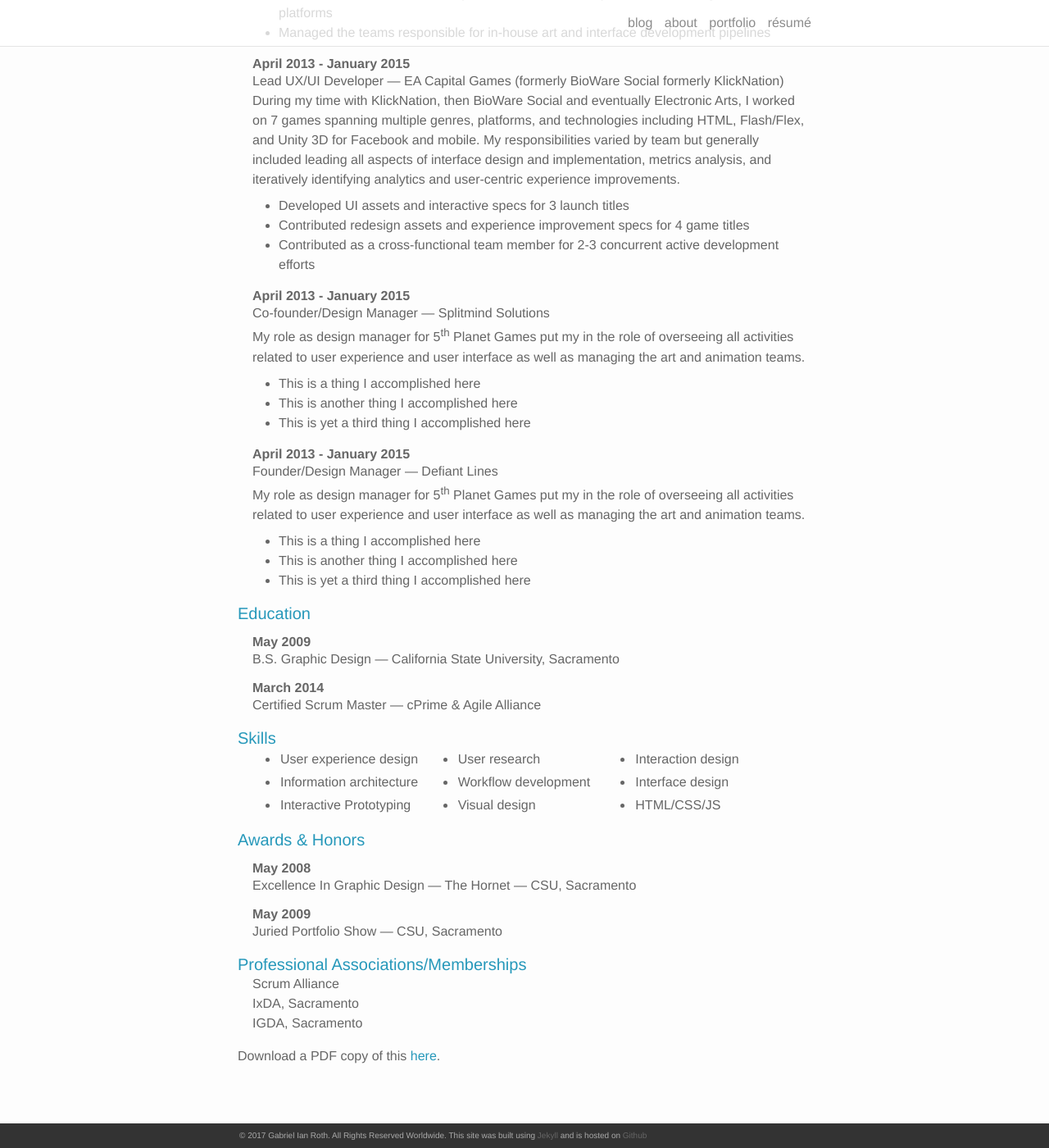
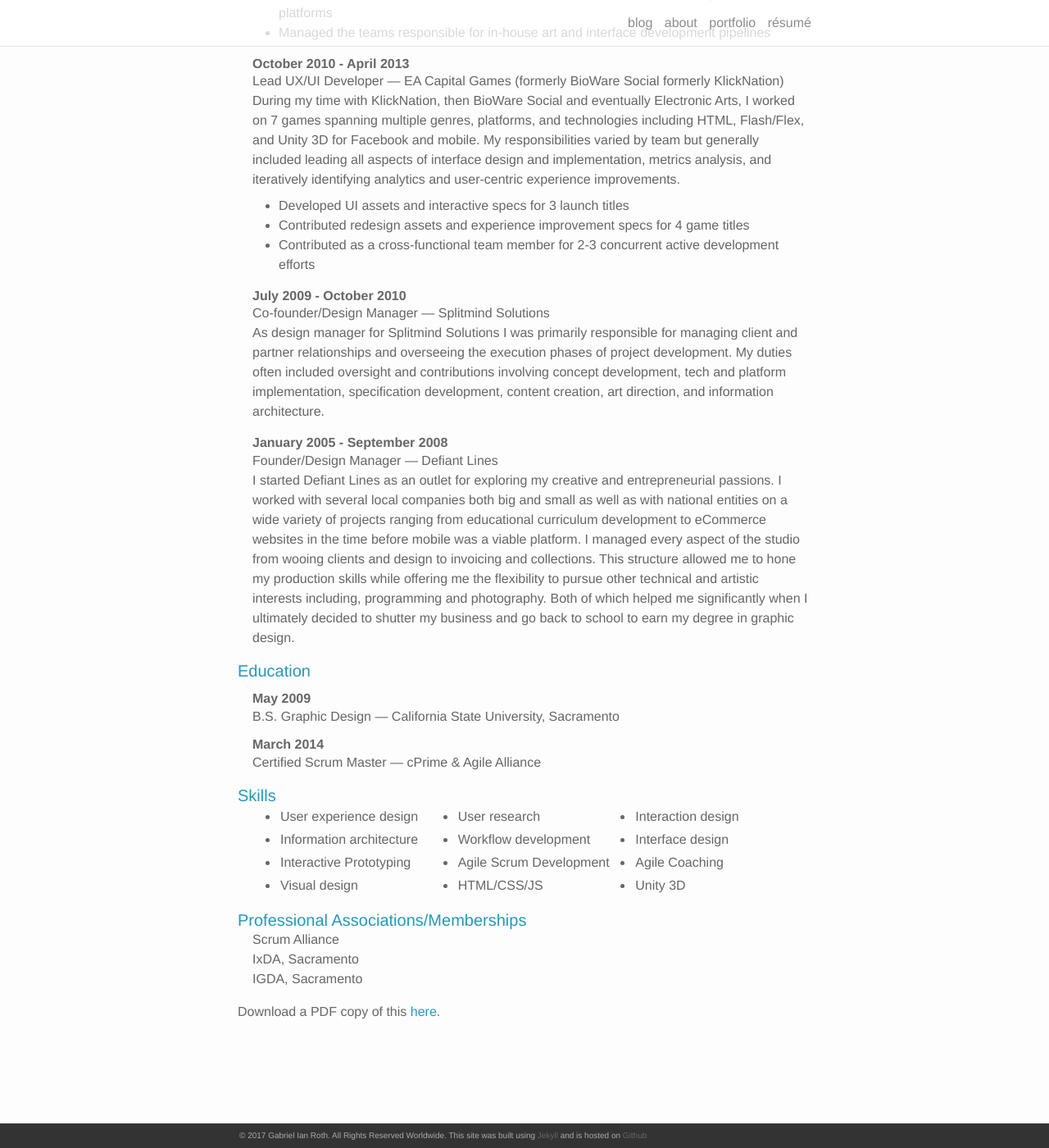
Before and after one commit to ConceptKreator/GabrielIan, a Jekyll site: the page built from resume.md, in a window 1280 px wide and 1400 px high, scrolled down 1227 px. Shown: the whole window at 82% size. Built offline with Jekyll 4.4.1, drawn with Linux system fonts in a browser that asks for light colours; nearby versions of some CDN libraries.

Commit message:
updates to resume - running spell checher

```diff
--- a/resume.md
+++ b/resume.md
@@ -33,7 +33,7 @@
         <li>Managed the teams responsible for in-house art and interface development pipelines</li>
     </ul>
     <ul class="work-items">
-        <h4 class="work-date">April 2013 - January 2015</h4>
+        <h4 class="work-date">October 2010 - April 2013</h4>
         <h4 class="work-place">Lead UX/UI Developer &mdash; EA Capital Games (formerly BioWare Social formerly KlickNation)</h4>
         <p>During my time with KlickNation, then BioWare Social and eventually Electronic Arts, I worked on 7 games spanning multiple genres, platforms, and technologies including HTML, Flash/Flex, and Unity 3D for Facebook and mobile. My responsibilities varied by team but generally included leading all aspects of interface design and implementation, metrics analysis, and iteratively identifying analytics and user-centric experience improvements.</p>
         <li>Developed UI assets and interactive specs for 3 launch titles</li>
@@ -41,20 +41,14 @@
         <li>Contributed as a cross-functional team member for 2-3 concurrent active development efforts</li>
     </ul>
     <ul class="work-items">
-        <h4 class="work-date">April 2013 - January 2015</h4>
+        <h4 class="work-date">July 2009 - October 2010</h4>
         <h4 class="work-place">Co-founder/Design Manager &mdash; Splitmind Solutions</h4>
-        <p>My role as design manager for 5<sup>th</sup> Planet Games put my in the role of overseeing all activities related to user experience and user interface as well as managing the art and animation teams. </p>
-        <li>This is a thing I accomplished here</li>
-        <li>This is another thing I accomplished here</li>
-        <li>This is yet a third thing I accomplished here</li>
+        <p>As design manager for Splitmind Solutions I was primarily responsible for managing client and partner relationships and overseeing the execution phases of project development. My duties often included oversight and contributions involving concept development, tech and platform implementation, specification development, content creation, art direction, and information architecture. </p>
     </ul>
     <ul class="work-items">
-        <h4 class="work-date">April 2013 - January 2015</h4>
+        <h4 class="work-date">January 2005 - September 2008</h4>
         <h4 class="work-place">Founder/Design Manager &mdash; Defiant Lines</h4>
-        <p>My role as design manager for 5<sup>th</sup> Planet Games put my in the role of overseeing all activities related to user experience and user interface as well as managing the art and animation teams. </p>
-        <li>This is a thing I accomplished here</li>
-        <li>This is another thing I accomplished here</li>
-        <li>This is yet a third thing I accomplished here</li>
+        <p>I started Defiant Lines as an outlet for exploring my creative and entrepreneurial passions. I worked with several local companies both big and small as well as with national entities on a wide variety of projects ranging from educational curriculum development to eCommerce websites in the time before mobile was a viable platform. I managed every aspect of the studio from wooing clients and design to invoicing and collections. This structure allowed me to hone my production skills while offering me the flexibility to pursue other technical and artistic interests including, programming and photography. Both of which helped me significantly when I ultimately decided to shutter my business and go back to school to earn my degree in graphic design.</p>
     </ul>
     <h4 class="resume-heads">Education</h4>
     <ul class="work-items">
@@ -67,22 +61,18 @@
     <ul class="work-items">
         <div class="skills-row">
             <li class="col one">User experience design</li>
-            <li class="col one">User research </li>
+            <li class="col one">User research</li>
             <li class="col one">Interaction design</li>
             <li class="col one">Information architecture</li>
             <li class="col one">Workflow development</li>
             <li class="col one">Interface design</li>
             <li class="col one">Interactive Prototyping</li>
+            <li class="col one">Agile Scrum Development</li>
+            <li class="col one">Agile Coaching</li>
             <li class="col one">Visual design</li>
             <li class="col one">HTML/CSS/JS</li>
+            <li class="col one">Unity 3D</li>
         </div>
-    </ul>
-    <h4 class="resume-heads">Awards & Honors</h4>
-    <ul class="work-items">
-        <h4 class="work-date">May 2008</h4>
-        <h4 class="work-place">Excellence In Graphic Design &mdash; The Hornet &mdash; CSU, Sacramento</h4>
-        <h4 class="work-date">May 2009</h4>
-        <h4 class="work-place">Juried Portfolio Show &mdash; CSU, Sacramento</h4>
     </ul>
     <h4 class="resume-heads">Professional Associations/Memberships</h4>
     <ul class="work-items">
```
Also changed, not shown: 9 other files.
